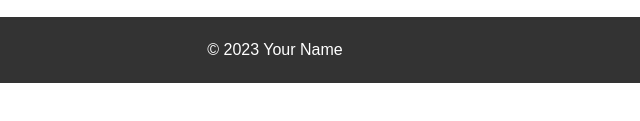
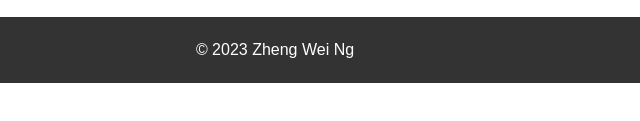
Before and after one commit to de-only-wei/de-only-wei.github.io, a plain HTML site: page index.html in a window 1280 px wide. Shown: the part 537-658 px from the top of the page, 365-1005 px from the left. Drawn offline with Linux system fonts and the light colour scheme.

Commit message:
Update index.html

```diff
--- a/index.html
+++ b/index.html
@@ -45,7 +45,7 @@
   </section>
 
   <footer>
-    <p>&copy; 2023 Your Name</p>
+    <p>&copy; 2023 Zheng Wei Ng</p>
   </footer>
 </body>
 </html>
```
